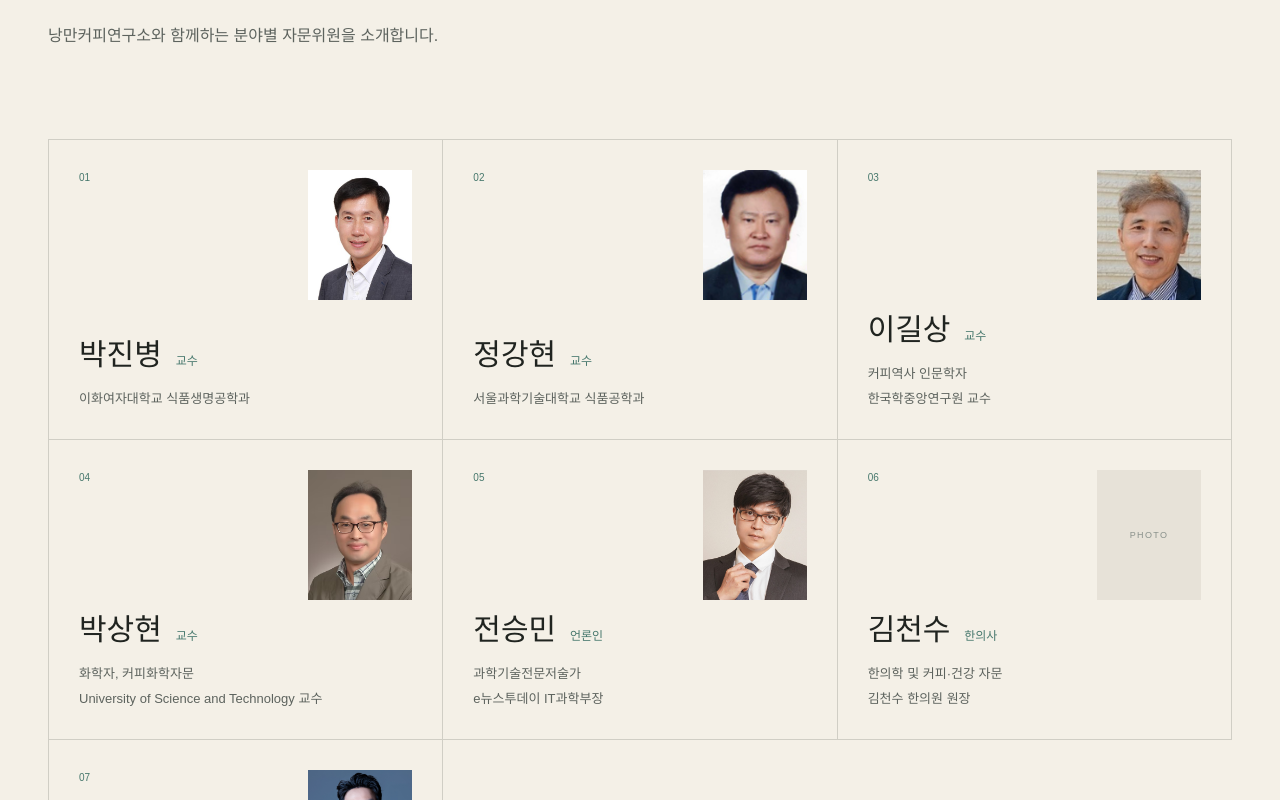
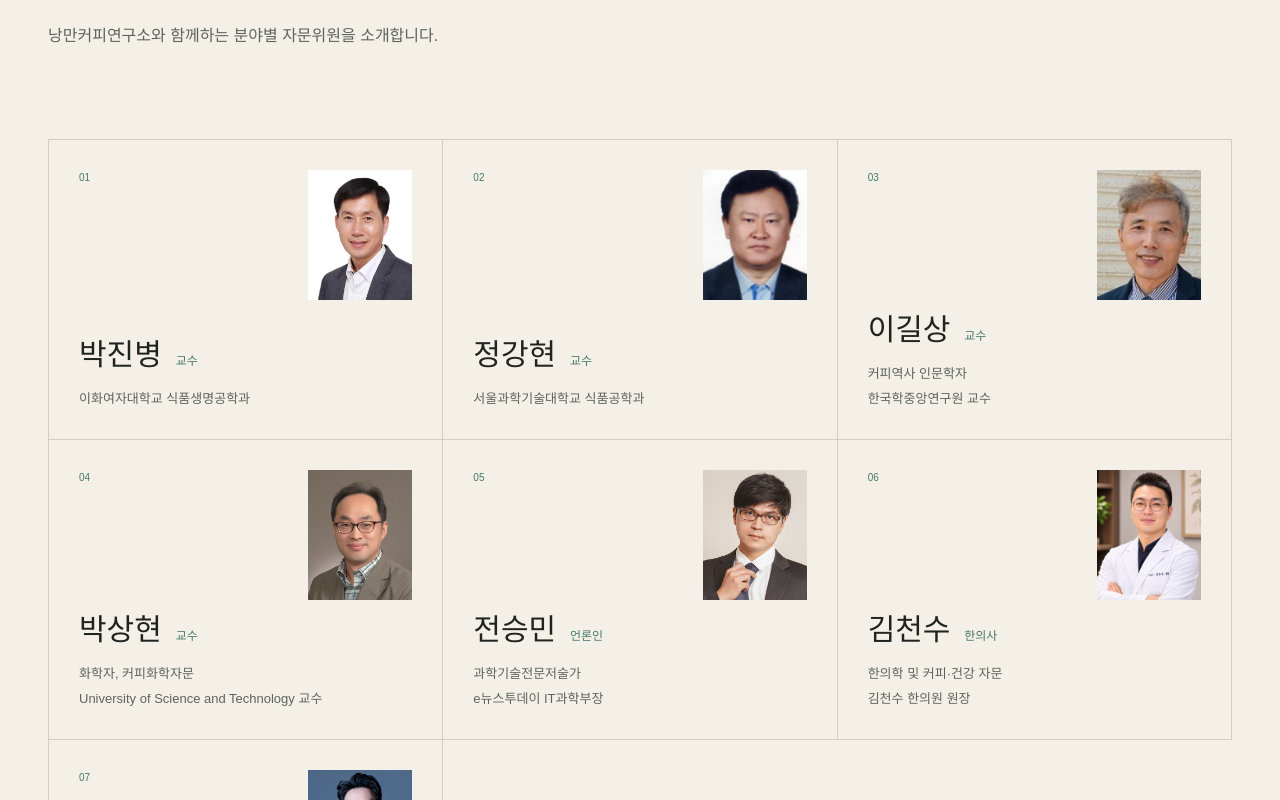
Before and after one commit to robusta-k/nangman-coffee-homepage, a Next.js app: page /advisors in a window 1280 px wide. Shown: the part 368-1168 px from the top of the page. Built offline with nearby package versions, Linux system fonts and the light colour scheme.

Commit message:
자문위원프로필 변경

```diff
--- a/content/people.ts
+++ b/content/people.ts
@@ -112,7 +112,7 @@ export const advisors = [
     name: "김천수",
     title: "한의사",
     details: ["한의학 및 커피·건강 자문", "김천수 한의원 원장"],
-    image: null,
+    image: "/images/advisors/kimcs.PNG",
   },
   {
     name: "유용혁",
```
Also changed, not shown: public/images/advisors/kimcs.PNG (added).
